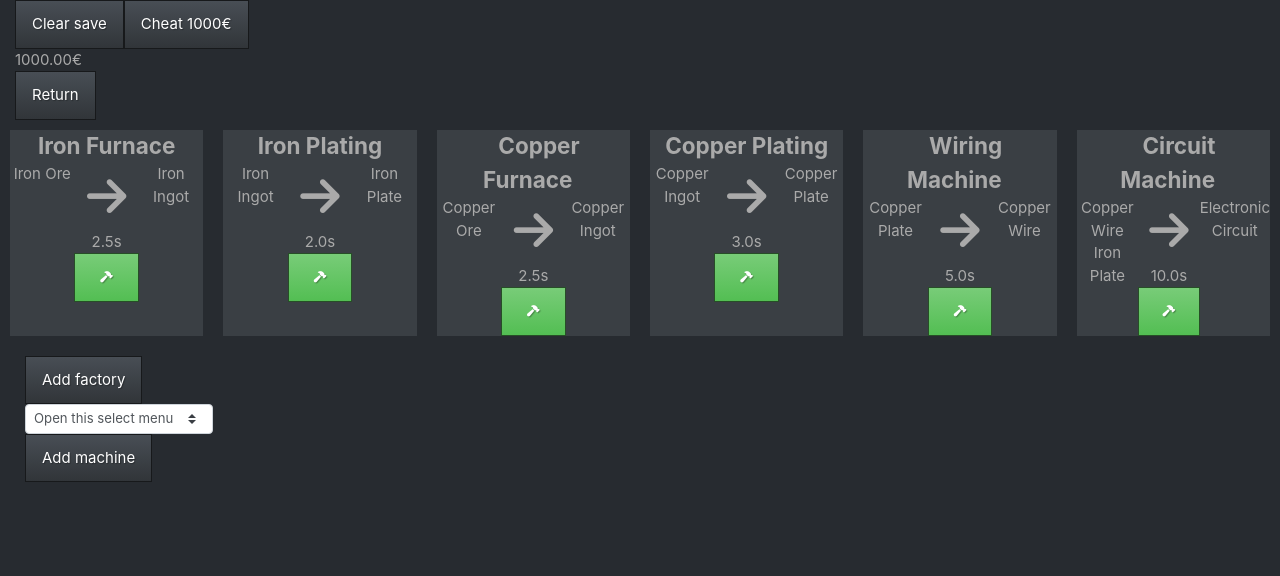
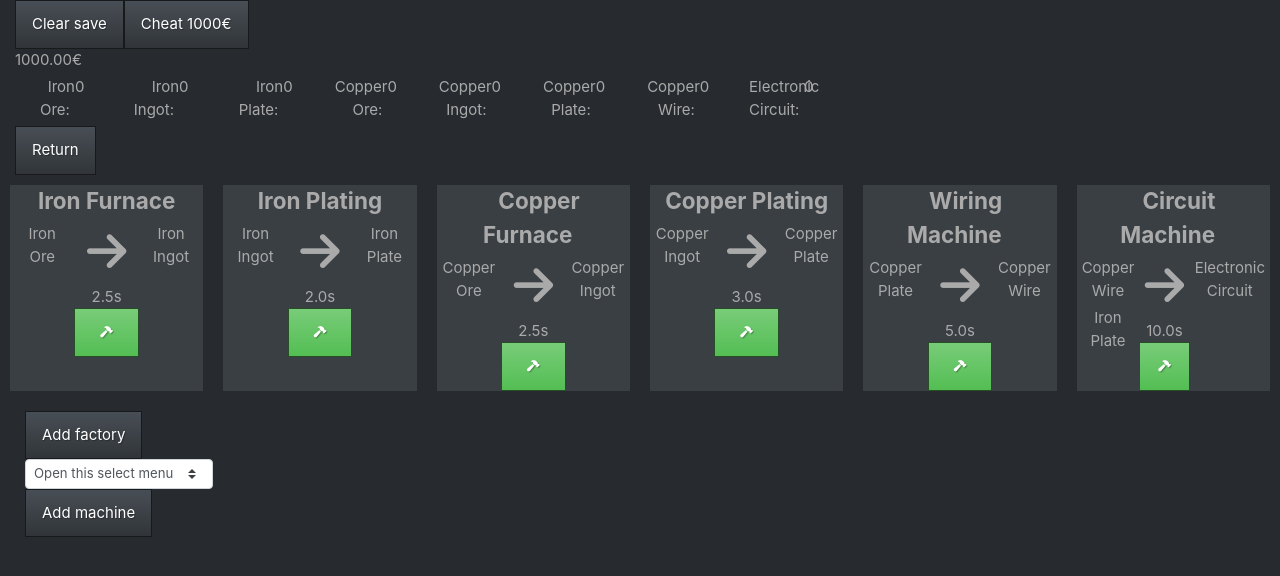
Before and after one commit to charlesbl/factory-game, a React (Create React App) app: page / in a window 1280 px wide. Shown: the top 576 px of the page. Built offline with nearby package versions, Linux system fonts and the light colour scheme.

Commit message:
add game inventory

```diff
--- a/src/App.tsx
+++ b/src/App.tsx
@@ -65,7 +65,7 @@ export default class App extends React.Component<any, IAppState> {
             const save = new GameSave(undefined, JSON.parse(stringSave))
             return save.getObj()
         } else {
-            return new Game()
+            return new Game(undefined, undefined, undefined, true)
         }
     }
 
--- a/src/Game/Game.ts
+++ b/src/Game/Game.ts
@@ -1,4 +1,5 @@
 import Factory from './Factory'
+import Inventory from './Inventory'
 import Ressources from './Resources/Ressources'
 
 // TODO Rename Factory
@@ -12,8 +13,21 @@ const INIT_MONEY = 1000
 export default class Game {
     private readonly _factory: Factory
     private _money: number
+    private readonly _inventory: Inventory
 
-    constructor (factory?: Factory, money?: number, initManualMachine: boolean = true) {
+    public get factory (): Factory {
+        return this._factory
+    }
+
+    public get money (): number {
+        return this._money
+    }
+
+    public get inventory (): Inventory {
+        return this._inventory
+    }
+
+    constructor (factory?: Factory, money?: number, inventory?: Inventory, initManualMachine: boolean = false) {
         if (factory !== undefined) {
             this._factory = factory
         } else {
@@ -24,6 +38,11 @@ export default class Game {
         } else {
             this._money = INIT_MONEY
         }
+        if (inventory !== undefined) {
+            this._inventory = inventory
+        } else {
+            this._inventory = new Inventory()
+        }
         if (initManualMachine) {
             Ressources.MachineCrafts.forEach((machineCraft) => this._factory.buildMachine(machineCraft, true))
         }
@@ -33,14 +52,6 @@ export default class Game {
         // TODO update unique game inventory using the factory
     }
 
-    public get factory (): Factory {
-        return this._factory
-    }
-
-    public get money (): number {
-        return this._money
-    }
-
     public cheatMoney (): void {
         this._money += 1000
     }
--- a/src/Game/Save/GameSave.ts
+++ b/src/Game/Save/GameSave.ts
@@ -1,10 +1,12 @@
 import Game from '../Game'
 import Saveable from './Saveable'
 import FactorySave from './FactorySave'
+import InventorySave from './InventorySave'
 
 export default class GameSave extends Saveable<Game> {
     factory!: FactorySave
     money!: number
+    inventory!: InventorySave
 
     constructor (obj?: Game, blob?: any) {
         super()
@@ -14,11 +16,13 @@ export default class GameSave extends Saveable<Game> {
     fromObj = (game: Game): void => {
         this.factory = new FactorySave(game.factory)
         this.money = game.money
+        this.inventory = new InventorySave(game.inventory)
     }
 
     fromSave = (blob: Game): void => {
         this.factory = new FactorySave(undefined, blob.factory)
         this.money = blob.money
+        this.inventory = new InventorySave(undefined, blob.inventory)
     }
 
     getObj = (): Game => {
--- a/src/Views/FactoryView.tsx
+++ b/src/Views/FactoryView.tsx
@@ -7,6 +7,7 @@ import FactoryCardView from './FactoryCardView'
 import IBaseProps from './IBaseProps'
 import SelectMachineView from './SelectMachineView'
 import MachineCraft from '../Game/MachineCraft'
+import InventoryView from './InventoryView'
 
 interface IFactoryProps extends IBaseProps {
     factory: Factory
@@ -46,7 +47,7 @@ export default class FactoryView extends React.Component<IFactoryProps, IFactory
         const returnButton = <button className="btn btn-primary" onClick={() => this.props.onGoBack()}>Return</button>
         return (
             <div>
-                {/* <InventoryView game={this.props.game} inventory={this.props.game.factory.inventory} /> */}
+                <InventoryView game={this.props.game} inventory={this.props.game.inventory} />
                 {returnButton}
                 <div className="row">
                     {machines}
```
